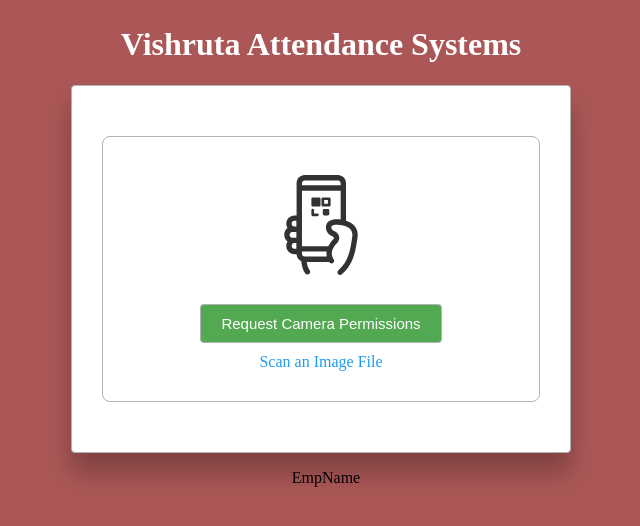
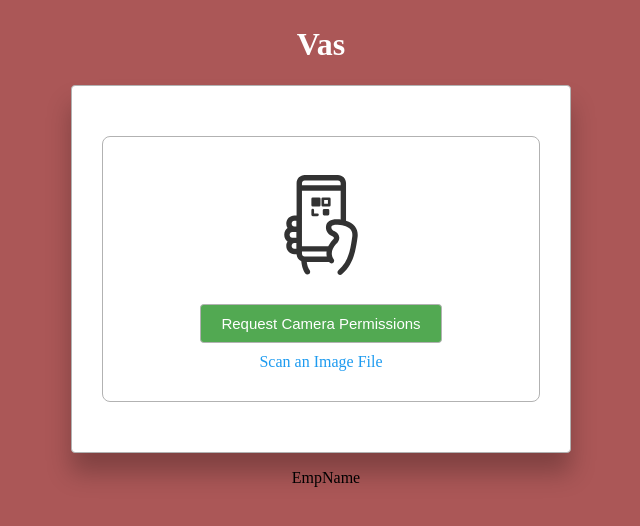
Before and after one commit to shankark1984/VishrutaAttendanceSystems, a plain HTML site: page Index.html in a window 1280 px wide. Shown: the whole page, without its empty margins (319-959 px from the left). Drawn offline with Linux system fonts and the light colour scheme; files whose address does not match are found by name.

Commit message:
Update Index.html
edit

```diff
--- a/Index.html
+++ b/Index.html
@@ -12,7 +12,7 @@
 
 <body onload="getLocation()">
     <div class="container">
-        <h1>Vishruta Attendance Systems</h1>
+        <h1>Vas</h1>
         <div class="section">
             <div id="my-qr-reader">
             </div>
```
